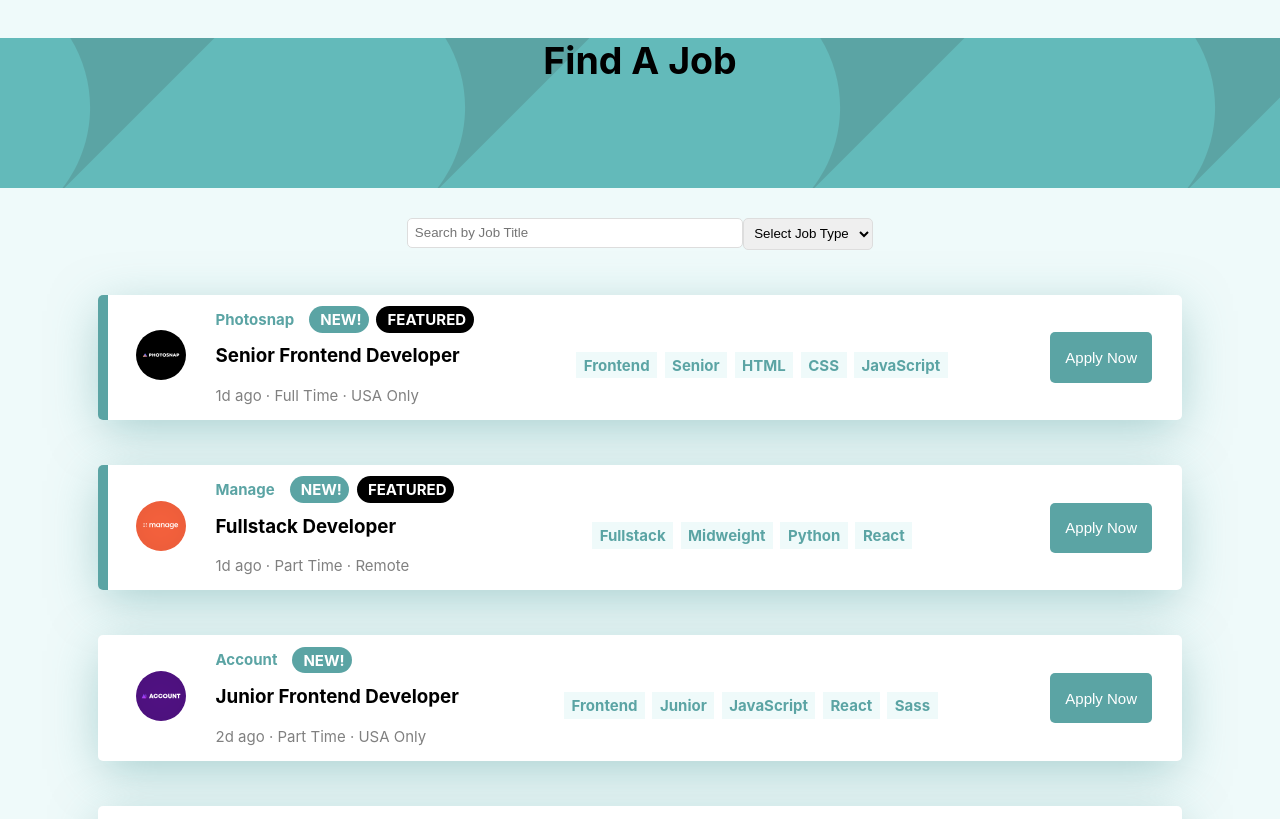
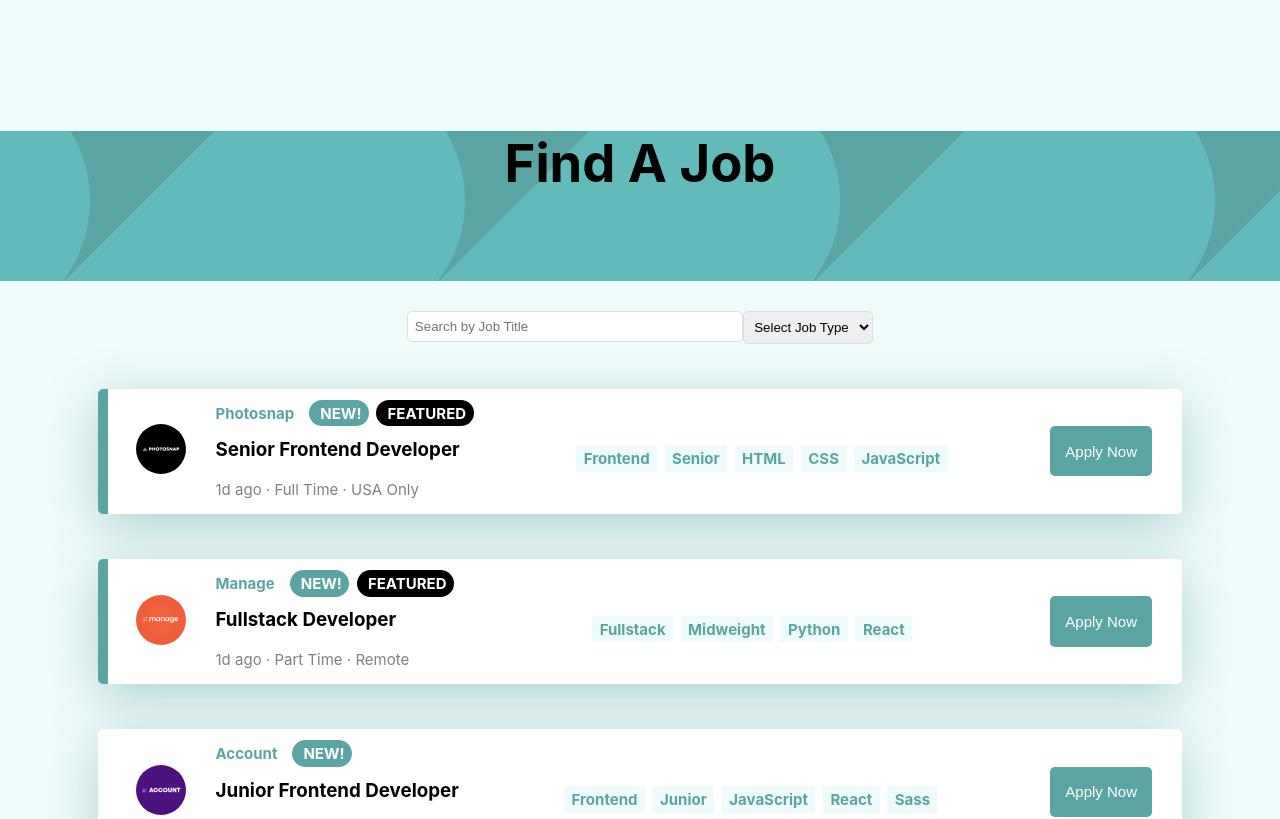
Before and after one commit to neeraj1912/FindJob, a React (Create React App) app: page / in a window 1280 px wide. Shown: the top 819 px of the page. Built offline with nearby package versions, Linux system fonts and the light colour scheme.

Commit message:
Update index.css

```diff
--- a/src/index.css
+++ b/src/index.css
@@ -1,10 +1,10 @@
 /* Center and Style the Header */
 header {
     text-align: center;
-    font-size: 2.5em; /* Adjust size as needed */
+    font-size: 3.5em; /* Adjust size as needed */
     font-weight: bold;
-    margin-top: 1em;
-    color: var(black);
+    margin-top: 2.5em;
+    color: #000000;
 }
 
 
```
